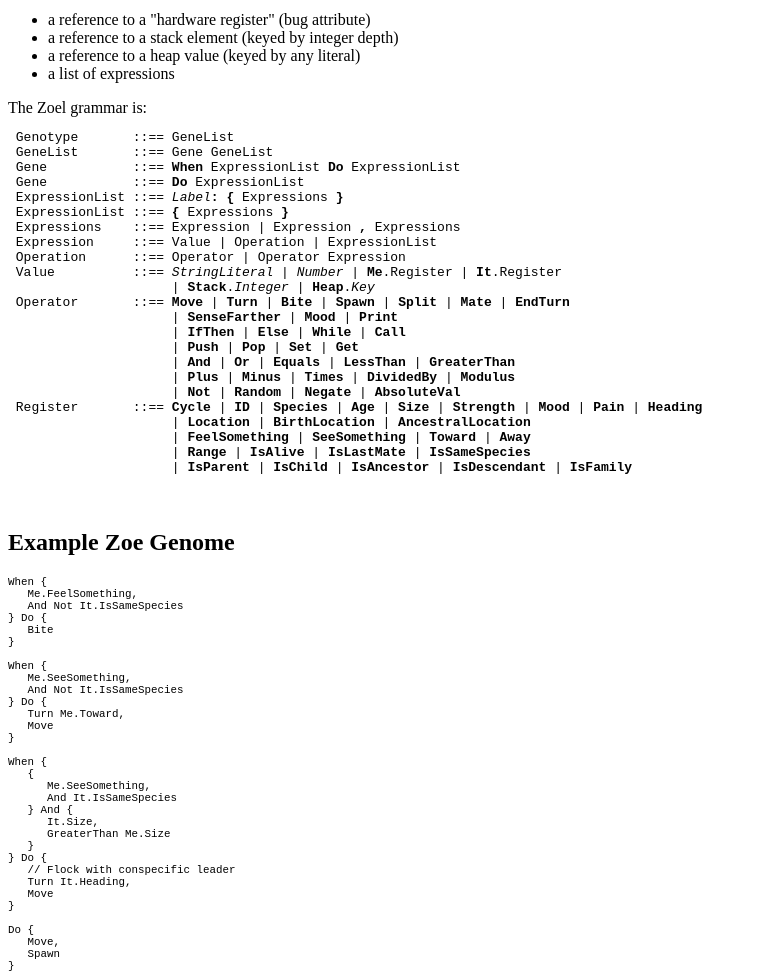
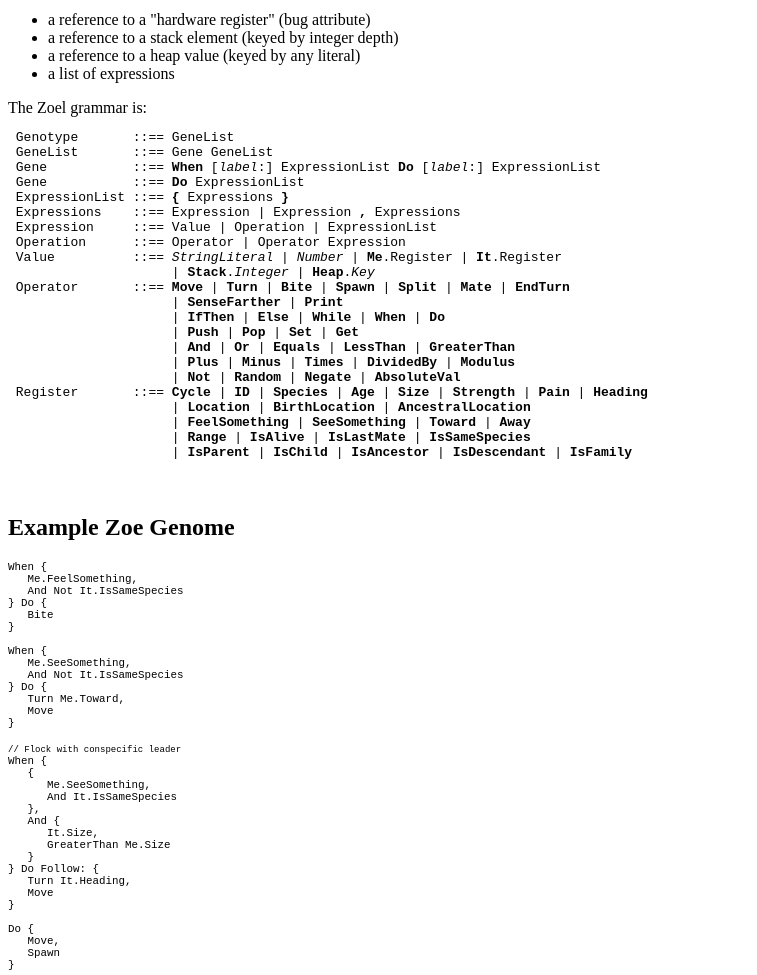
Before and after one commit to BrianHoltz/Zoe, a plain HTML site: page src/org/holtz/zoe/overview.html in a window 1280 px wide. Shown: the part 780-1755 px from the top of the page, without its empty margins (0-757 px from the left). Drawn offline with Linux system fonts and the light colour scheme.

Commit message:
labels are only for When/Do blocks. replace Call with When/Do.

```diff
--- a/src/org/holtz/zoe/overview.html
+++ b/src/org/holtz/zoe/overview.html
@@ -1,7 +1,7 @@
 <!DOCTYPE html PUBLIC "-//W3C//DTD HTML 4.01 Transitional//EN">
 <html>
   <head>
-    <meta content="text/html; charset=ISO-8859-1"
+    <meta content="text/html; charset=windows-1252"
       http-equiv="Content-Type">
     <title>Zoe</title>
   </head>
@@ -84,20 +84,19 @@
     </ul>
     The Zoel grammar is:<br>
     <meta http-equiv="content-type" content="text/html;
-      charset=ISO-8859-1">
+      charset=windows-1252">
     <pre> Genotype       ::== GeneList
  GeneList       ::== Gene GeneList
- Gene           ::== <b>When</b> ExpressionList <b>Do</b> ExpressionList
+ Gene           ::== <b>When</b> [<i>label</i>:] ExpressionList <b>Do</b> [<i>label</i>:] ExpressionList
  Gene           ::== <b>Do</b> ExpressionList
- ExpressionList ::== <i>Label</i><b>: {</b> Expressions <b>}</b>
  ExpressionList ::== <b>{</b> Expressions <b>}</b>
  Expressions    ::== Expression | Expression <b>,</b> Expressions
  Expression     ::== Value | Operation | ExpressionList
  Operation      ::== Operator | Operator Expression
- Value          ::== <i>StringLiteral</i> | <i>Number</i> | <b>Me</b>.Register | <b>It</b>.Register <br>                     | <b>Stack</b>.<i>Integer</i> | <b>Heap</b>.<i>Key</i><br> Operator       ::== <b>Move</b> | <b>Turn</b> | <b>Bite</b> | <b>Spawn</b> | <b>Split</b> | <b>Mate</b> | <b>EndTurn</b><br>                     | <b>SenseFarther</b> | <b>Mood</b> | <b>Print</b><br>                     | <b>IfThen</b> | <b>Else</b> | <b>While</b> | <b>Call</b><br>                     | <b>Push</b> | <b>Pop</b> | <b>Set</b> | <b>Get</b><br>                     | <b>And</b> | <b>Or</b> | <b>Equals</b> | <b>LessThan</b> | <b>GreaterThan</b><br>                     | <b>Plus</b> | <b>Minus</b> | <b>Times</b> | <b>DividedBy</b> | <b>Modulus</b><br>                     | <b>Not</b> | <b>Random</b> | <b>Negate</b> | <b>AbsoluteVal</b><br> Register       ::== <b>Cycle</b> | <b>ID</b> | <b>Species</b> | <b>Age</b> | <b>Size</b> | <b>Strength</b> | <b>Mood</b> | <b>Pain</b> | <b>Heading</b><br>                     | <b>Location</b> | <b>BirthLocation</b> | <b>AncestralLocation</b><br>                     | <b>FeelSomething</b> | <b>SeeSomething</b> | <b>Toward</b> | <b>Away</b><br>                     | <b>Range</b> | <b>IsAlive</b> | <b>IsLastMate</b> | <b>IsSameSpecies</b><br>                     | <b>IsParent</b> | <b>IsChild</b> | <b>IsAncestor</b> | <b>IsDescendant</b> | <b>IsFamily</b><br></pre>
+ Value          ::== <i>StringLiteral</i> | <i>Number</i> | <b>Me</b>.Register | <b>It</b>.Register <br>                     | <b>Stack</b>.<i>Integer</i> | <b>Heap</b>.<i>Key</i><br> Operator       ::== <b>Move</b> | <b>Turn</b> | <b>Bite</b> | <b>Spawn</b> | <b>Split</b> | <b>Mate</b> | <b>EndTurn</b><br>                     | <b>SenseFarther</b> | <b>Print</b><br>                     | <b>IfThen</b> | <b>Else</b> | <b>While</b> | <b>When</b> | <b>Do</b><br>                     | <b>Push</b> | <b>Pop</b> | <b>Set</b> | <b>Get</b><br>                     | <b>And</b> | <b>Or</b> | <b>Equals</b> | <b>LessThan</b> | <b>GreaterThan</b><br>                     | <b>Plus</b> | <b>Minus</b> | <b>Times</b> | <b>DividedBy</b> | <b>Modulus</b><br>                     | <b>Not</b> | <b>Random</b> | <b>Negate</b> | <b>AbsoluteVal</b><br> Register       ::== <b>Cycle</b> | <b>ID</b> | <b>Species</b> | <b>Age</b> | <b>Size</b> | <b>Strength</b> | <b>Pain</b> | <b>Heading</b><br>                     | <b>Location</b> | <b>BirthLocation</b> | <b>AncestralLocation</b><br>                     | <b>FeelSomething</b> | <b>SeeSomething</b> | <b>Toward</b> | <b>Away</b><br>                     | <b>Range</b> | <b>IsAlive</b> | <b>IsLastMate</b> | <b>IsSameSpecies</b><br>                     | <b>IsParent</b> | <b>IsChild</b> | <b>IsAncestor</b> | <b>IsDescendant</b> | <b>IsFamily</b><br></pre>
     <p><br>
     </p>
     <h2>Example Zoe Genome</h2>
-    <pre><small>When {<br>   Me.FeelSomething,<br>   And Not It.IsSameSpecies<br>} Do {<br>   Bite<br>}<br><br>When {<br>   Me.SeeSomething,<br>   And Not It.IsSameSpecies<br>} Do {<br>   Turn Me.Toward,<br>   Move<br>}<br><br>When {<br>   {<br>      Me.SeeSomething,<br>      And It.IsSameSpecies<br>   } And {<br>      It.Size,<br>      GreaterThan Me.Size<br>   }<br>} Do {<br>   // Flock with conspecific leader<br>   Turn It.Heading,<br>   Move<br>}<br><br>Do {<br>   Move,<br>   Spawn<br>}<br><br></small></pre>
+    <pre><small>When {<br>   Me.FeelSomething,<br>   And Not It.IsSameSpecies<br>} Do {<br>   Bite<br>}<br><br>When {<br>   Me.SeeSomething,<br>   And Not It.IsSameSpecies<br>} Do {<br>   Turn Me.Toward,<br>   Move<br>}<br></small><br><small><small>// Flock with conspecific leader<br></small>When {<br>   {<br>      Me.SeeSomething,<br>      And It.IsSameSpecies<br>   },<br>   And {<br>      It.Size,<br>      GreaterThan Me.Size<br>   }<br>} Do Follow: {<br>   Turn It.Heading,<br>   Move<br>}<br><br>Do {<br>   Move,<br>   Spawn<br>}<br><br></small></pre>
   </body>
 </html>
```
